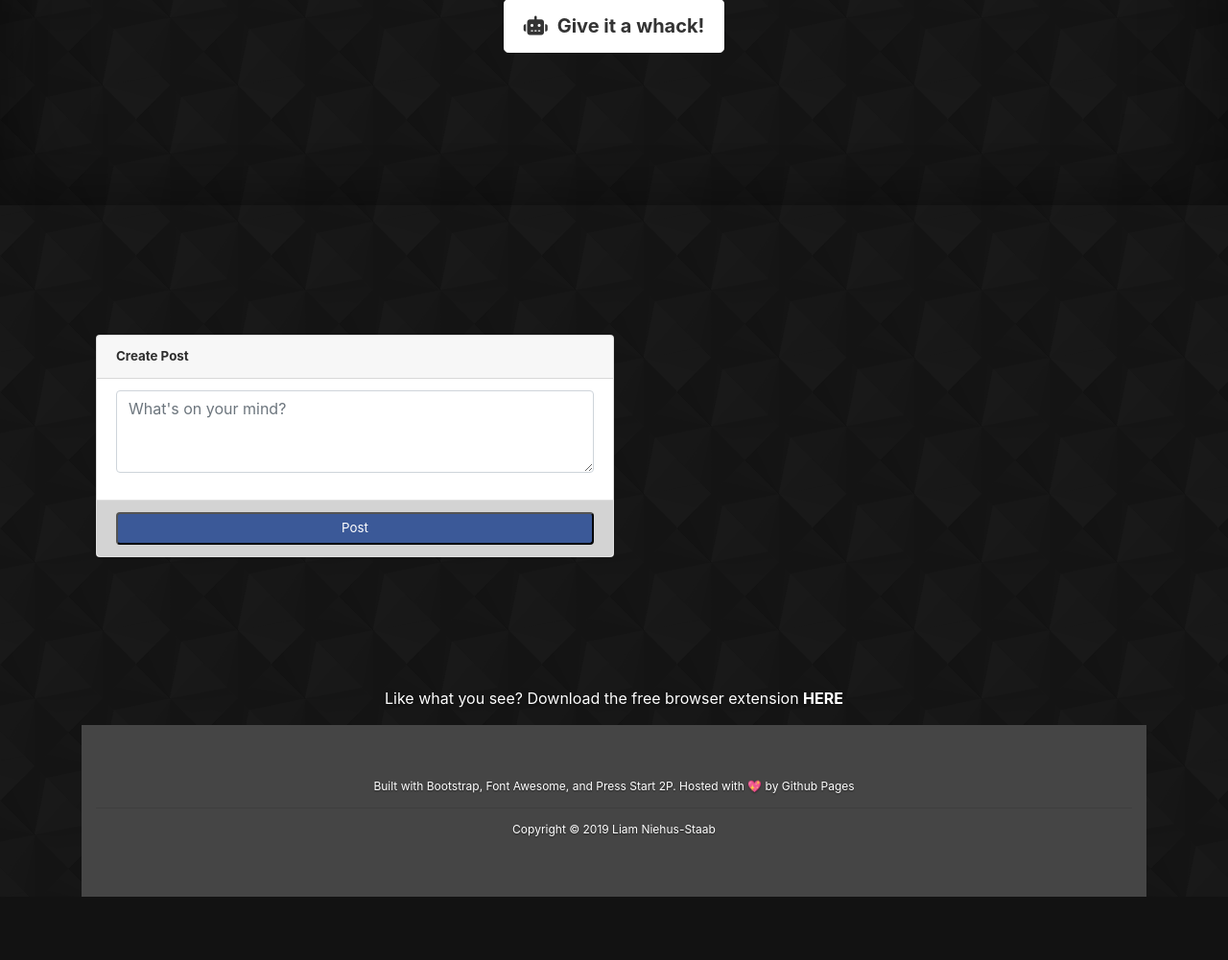
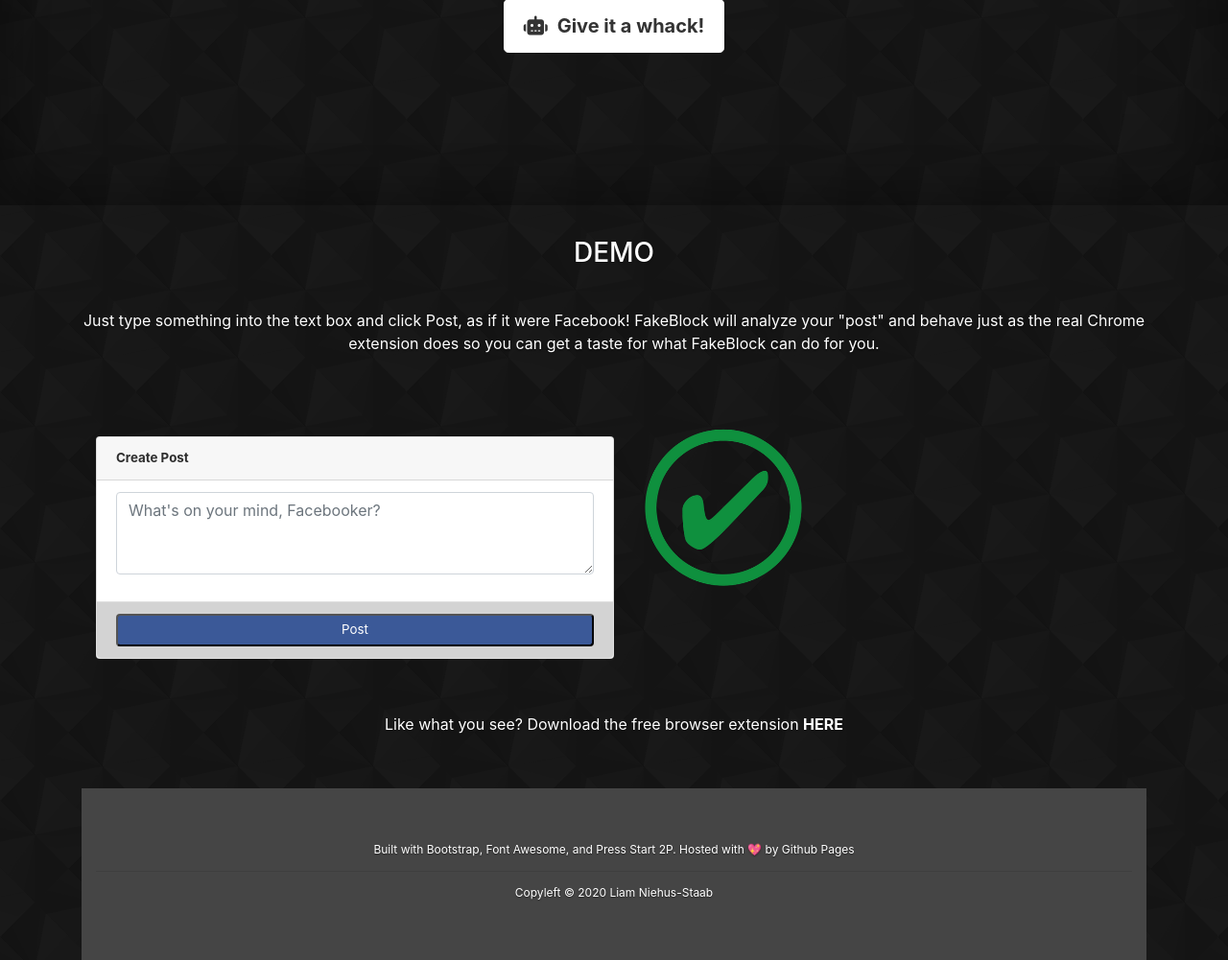
Before and after one commit to niehusst/FakeBlock, a Django app: page / in a window 1280 px wide. Shown: the part 586-1587 px from the top of the page at 96% size. Before the commit the page ends 1521 px from the top, so only its background shows below. Run offline with Django 3.2, Linux system fonts and the light colour scheme; parts of the project's set-up code (start-up, migrations or seed data) failed here and were passed over; some libraries are stand-ins or nearby versions.

Commit message:
working on adding status image to correct place

```diff
--- a/fakeBlockWebsite/fakeBlockDemo/styles/demo.css
+++ b/fakeBlockWebsite/fakeBlockDemo/styles/demo.css
@@ -33,6 +33,7 @@
 html,
 body {
 	height: 100%;
+	/* bg image courtesy of Toptal Subtle Patters */
 	background-image: url(../resources/diagmonds.png);
 }
 
@@ -120,9 +121,17 @@
  * Demo container
  */
 .demo {
-	margin-top: 10%;
-	margin-bottom: 10%;
+	margin-top: 5%;
+	margin-bottom: 5%;
 	/*background-color: #333;*/
+}
+
+.demo-heading {
+	padding: 3%;
+}
+
+.demo-text {
+	margin-bottom: 5%;
 }
 
 
@@ -130,6 +139,7 @@
  * Post
  */
 .post {
+	display: inline-block;
 	width: 50%;
 	color: #2e2e2e;
 	font-size: 10pt;
@@ -147,6 +157,22 @@
 	font-size: 10pt;
 	border-radius: 4px;
 	padding: 5px;
+}
+.post-btn:hover {
+	background: #2f55a4;
+}
+.post-btn:active {
+	background: #2f477a;
+}
+
+
+/*
+ * Status image
+ */
+.status-img {
+	display: inline;
+	width: 20%;
+	margin: auto;
 }
 
 
@@ -167,7 +193,3 @@
 	line-height: 1;
 	font-size: 12px;
 }
-
-.center {
-	text-align: center;
-}
--- a/fakeBlockWebsite/fakeBlockDemo/templates/home.html
+++ b/fakeBlockWebsite/fakeBlockDemo/templates/home.html
@@ -52,11 +52,15 @@
 			</main>
 		</div>
 
-		<br id="demo-panel">
+		<h3 id="demo-panel" class="text-center demo-heading">DEMO</h3>
+		<p class="demo-text text-center">
+			Just type something into the text box and click Post, as if it were Facebook! FakeBlock will analyze your "post"
+			and behave just as the real Chrome extension does so you can get a taste for what FakeBlock can do for you.
+		</p>
 
 		<div class="container flex-column demo">
 			<!-- post -->
-			<div class="card post">
+			<div id="postbody" class="card post">
 				<div class="card-header">
 					<b>Create Post</b>
 				</div>
@@ -64,7 +68,7 @@
 					<li class="list-group-item">
 						<form>
 							<div class="form-group">
-								<textarea class="form-control" id="posttxt" rows="3" placeholder="What's on your mind?"></textarea>
+								<textarea class="form-control" id="posttxt" rows="3" placeholder="What's on your mind, Facebooker?"></textarea>
 							</div>
 						</form>
 					</li>
@@ -75,23 +79,27 @@
 			</div>
 
 			<!-- status image -->
-			<img>
+
+				<img class="status-img" src="../resources/greenCheck.png">
+
 		</div>
 
 		<!--TODO: add chrome store link-->
-		<p class="text-center">Like what you see? Download the free browser extension <b><a href="chrome://extensions/">HERE</a></b></p>
+		<p class="text-center demo-text text-center">
+			Like what you see? Download the free browser extension <b><a href="chrome://extensions/">HERE</a></b>
+		</p>
 
 		<!-- TODO: make footer reflect actual content and stuff -->
 		<footer class="footer-color py-5 main-footer">
-			<div class="container footer-space center">
+			<div class="container footer-space text-center">
 
 				<p class="footer-text text-white">
-					Built with <a href="https://getbootstrap.com/" class="text-green">Bootstrap</a>,  <a href="http://fontawesome.io" class="text-green">Font Awesome</a>, and
-					<a href="https://fonts.google.com/specimen/Press+Start+2P?selection.family=Press+Start+2P" class="text-green">Press Start 2P</a>.
-					Hosted with &#x1F496; by <a href="https://pages.github.com/" class="text-green">Github Pages</a>
+					Built with <a href="https://getbootstrap.com/">Bootstrap</a>,  <a href="http://fontawesome.io">Font Awesome</a>, and
+					<a href="https://fonts.google.com/specimen/Press+Start+2P?selection.family=Press+Start+2P">Press Start 2P</a>.
+					Hosted with &#x1F496; by <a href="https://pages.github.com/">Github Pages</a>
 				</p>
 				<hr>
-				<a href="https://github.com/niehusst/niehusst.github.io/blob/dev/LICENSE"><p class="footer-text text-white">Copyright &copy; 2019 Liam Niehus-Staab</p></a>
+				<a href="https://github.com/niehusst/FakeBlock/blob/master/LICENSE"><p class="footer-text text-white">Copyleft &copy; 2020 Liam Niehus-Staab</p></a>
 			</div>
 		</footer>
 
```
Also changed, not shown: README.md, fakeBlockWebsite/fakeBlockDemo/resources/greenCheck.png (added), fakeBlockWebsite/fakeBlockDemo/resources/redX.png (added). Lines whose indentation alone changed are shown as unchanged.
